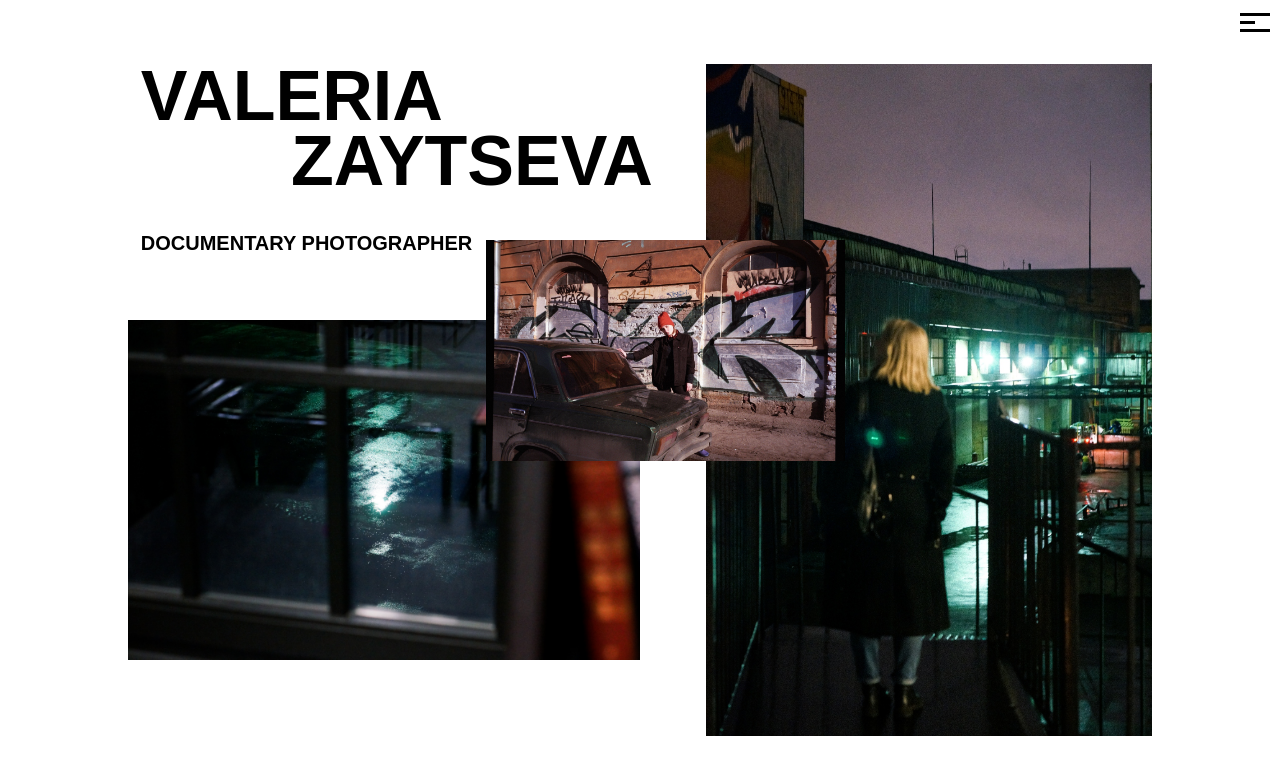
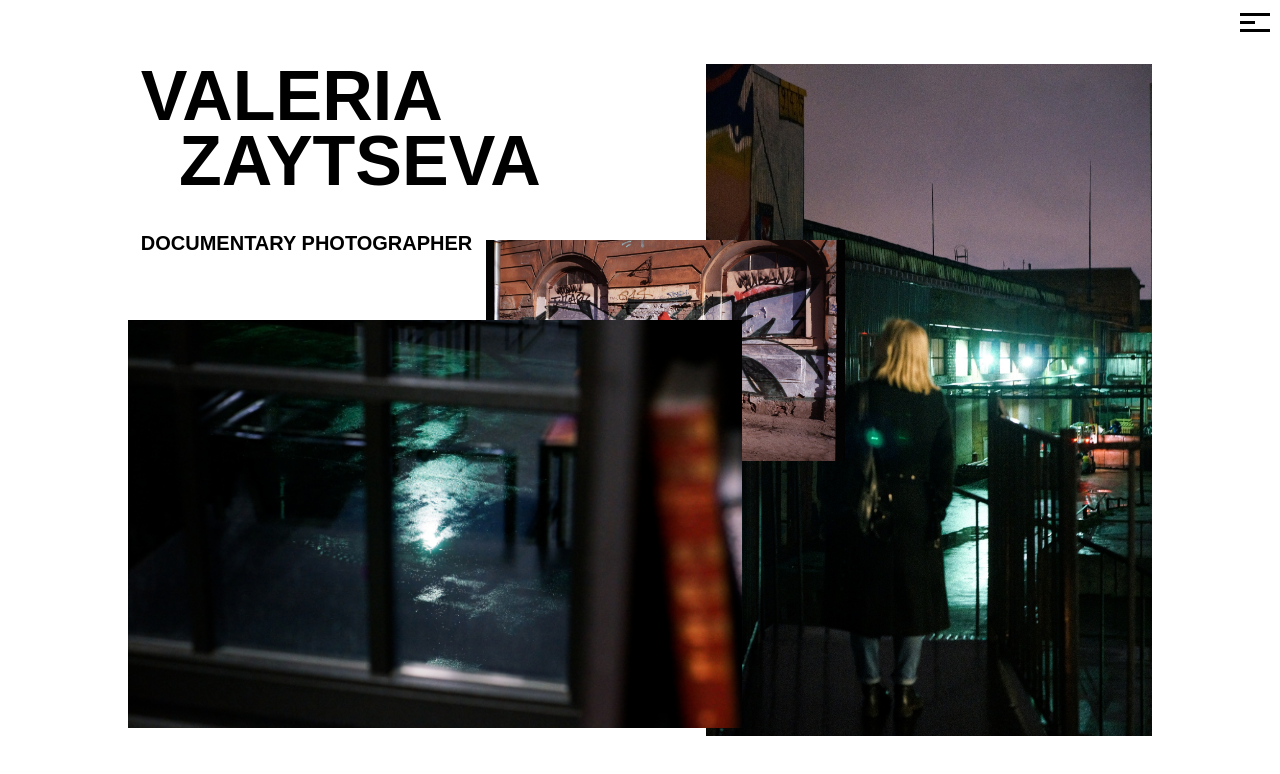
Before and after one commit to JulBorn/valeria_zaytseva, a plain HTML site: page index.html in a window 1280 px wide. In both pictures the pointer is over the picture 384 px from the left and 490 px from the top of the page. Drawn offline with Linux system fonts and the light colour scheme; a web font is replaced by a local one.

Commit message:
animation:

```diff
--- a/asets/style.css
+++ b/asets/style.css
@@ -115,7 +115,7 @@ h2.discript{
 
 .main__title{
 	position: absolute;
-	width: 40%;
+	width: 400px;
 	height: 200px;
 	top: 8%;
 	left: 11%;
@@ -129,8 +129,23 @@ h2.discript{
 }
 
 .main__photos img{
+	position: absolute;
+	transition: 2s;
+}
 
-	position: absolute;
+.main__photos__left:hover {
+	width: 60%;
+	z-index: 5;
+}
+
+.main__photos__center:hover{
+	width: 45%;
+	z-index: 5;
+}
+
+.main__photos__right:hover{
+	height: 90%;
+	z-index: 5;
 }
 
 .main__photos__left{
```
Lines whose indentation alone changed are shown as unchanged.
